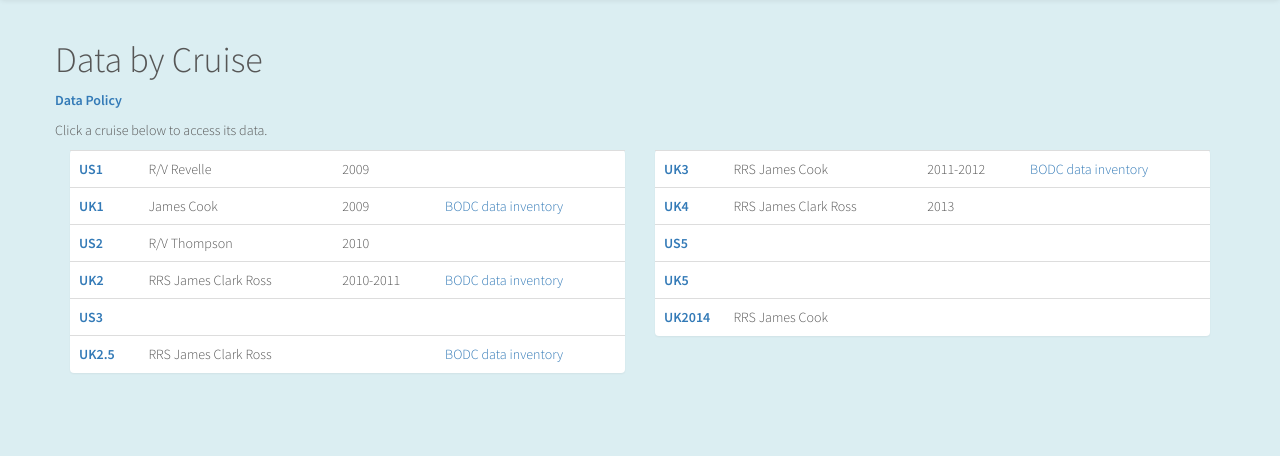
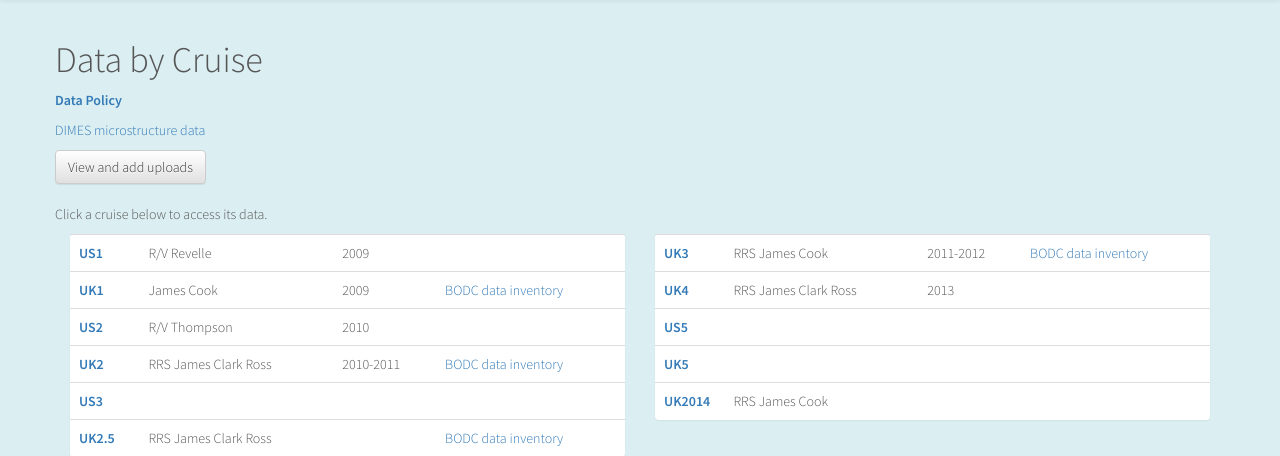
Before and after one commit to cchdo/dimes-2014, a Django app: page /data in a window 1280 px wide. Shown: the part 186-642 px from the top of the page. Run offline with Django 3.2, Linux system fonts and the light colour scheme; some libraries are stand-ins or nearby versions.

Commit message:
Add links to microstructure and dimesfs

```diff
--- a/dimes/templates/data.html
+++ b/dimes/templates/data.html
@@ -3,6 +3,8 @@
 <div class="row">
   <h1>Data by Cruise</h1>
   <p><strong><a href="{% url 'data_policy' %}">Data Policy</a></strong></p>
+  <p><a href="http://mmm.whoi.edu/mmm_data/dimes/">DIMES microstructure data</a></a></p>
+  <p class="lead"><a href="/dimesfs" class="btn btn-default">View and add uploads</a></p>
   <p>Click a cruise below to access its data.</p>
 </div>
 <div class="row">
```
